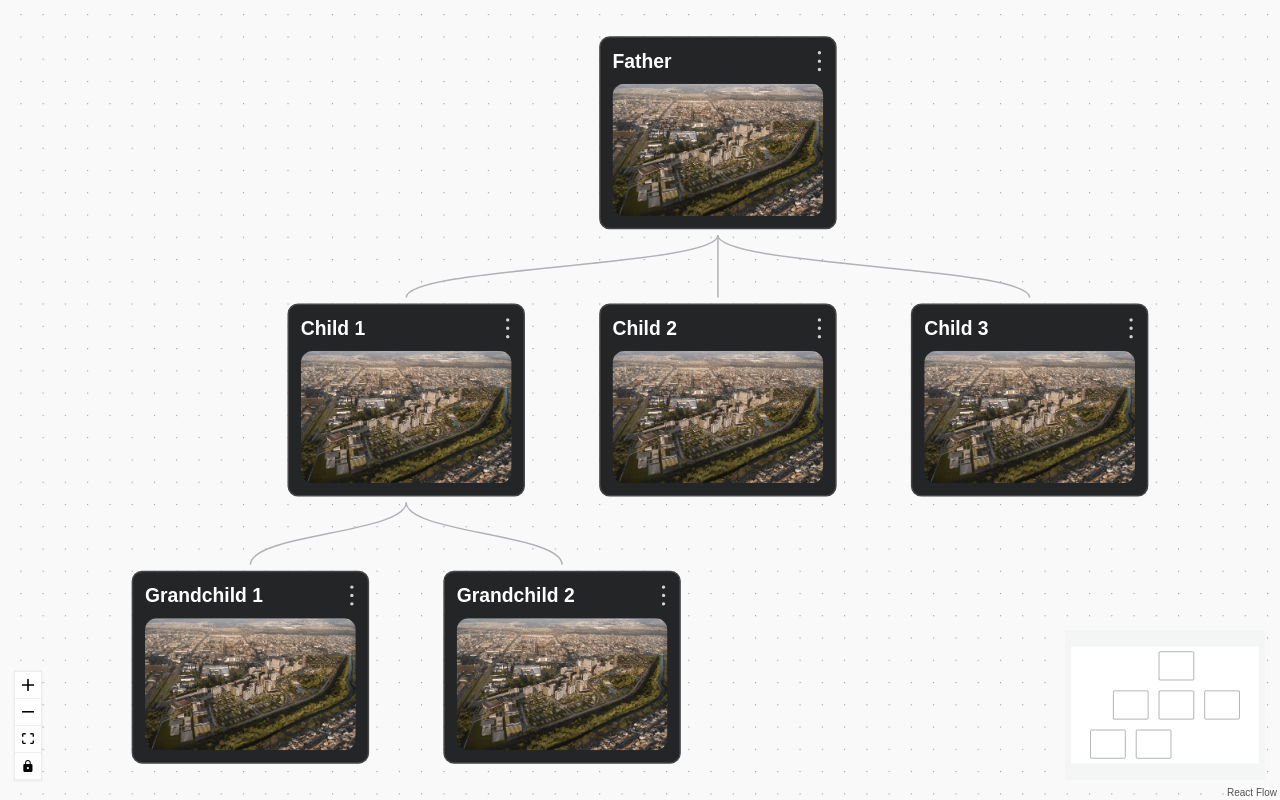
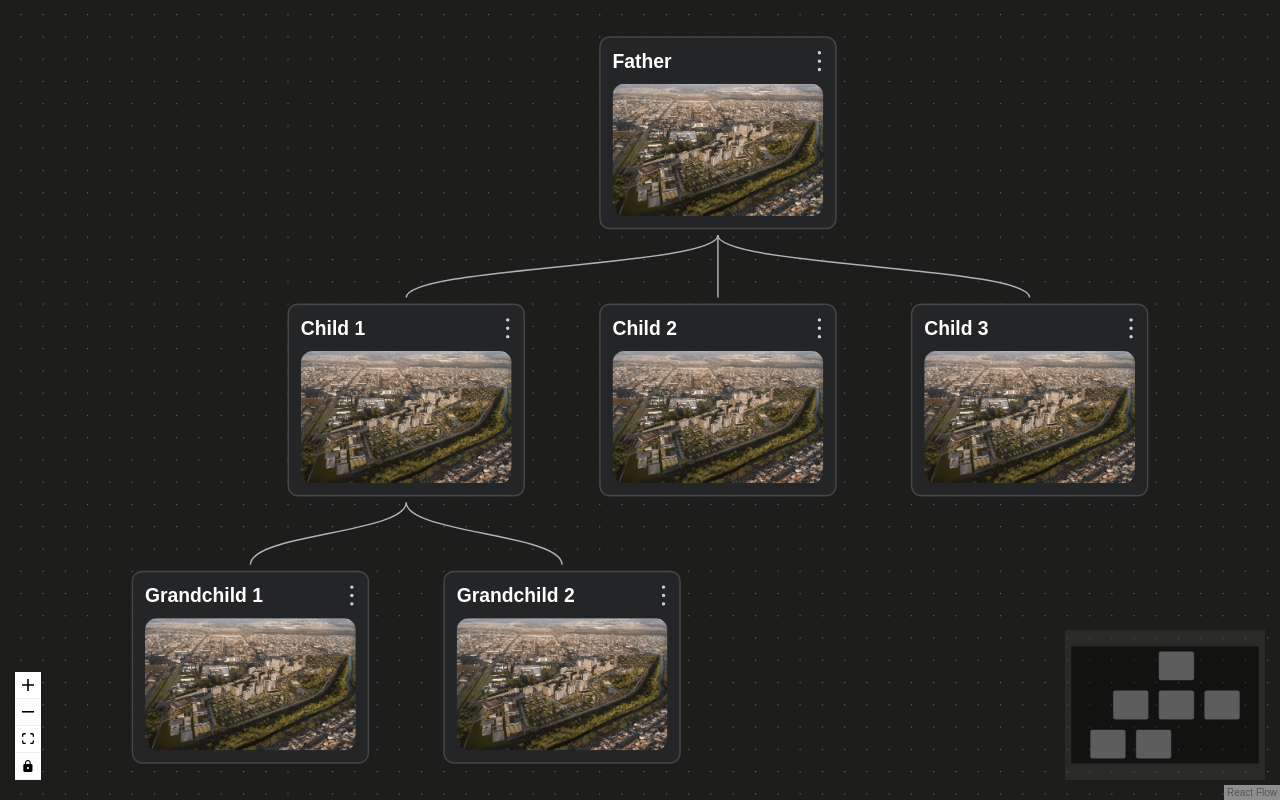
Before and after one commit to Matheusmeed/tree, a React (Vite) app: page / in a window 1280 px wide. Built offline with nearby package versions, Linux system fonts and the light colour scheme.

Commit message:
feat: customizing minimap and background

```diff
--- a/src/components/TreeView/index.tsx
+++ b/src/components/TreeView/index.tsx
@@ -81,7 +81,13 @@ const TreeView = () => {
         zoomOnScroll={false}
         panOnScroll
       >
-        <MiniMap />
+        <MiniMap
+          nodeColor='#5d5d5d'
+          nodeStrokeColor='#5d5d5d'
+          nodeBorderRadius={8}
+          maskColor='rgba(255, 255, 255, 0.1)'
+          style={{ background: '#00000062' }}
+        />
         <Background />
         <Controls />
       </ReactFlow>
--- a/src/components/TreeView/styles.ts
+++ b/src/components/TreeView/styles.ts
@@ -3,5 +3,5 @@ import styled from 'styled-components';
 export const Container = styled.div`
   width: 100%;
   height: 100dvh;
-  background-color: #f9f9f9;
+  background-color: #1d1d1c;
 `;
```
